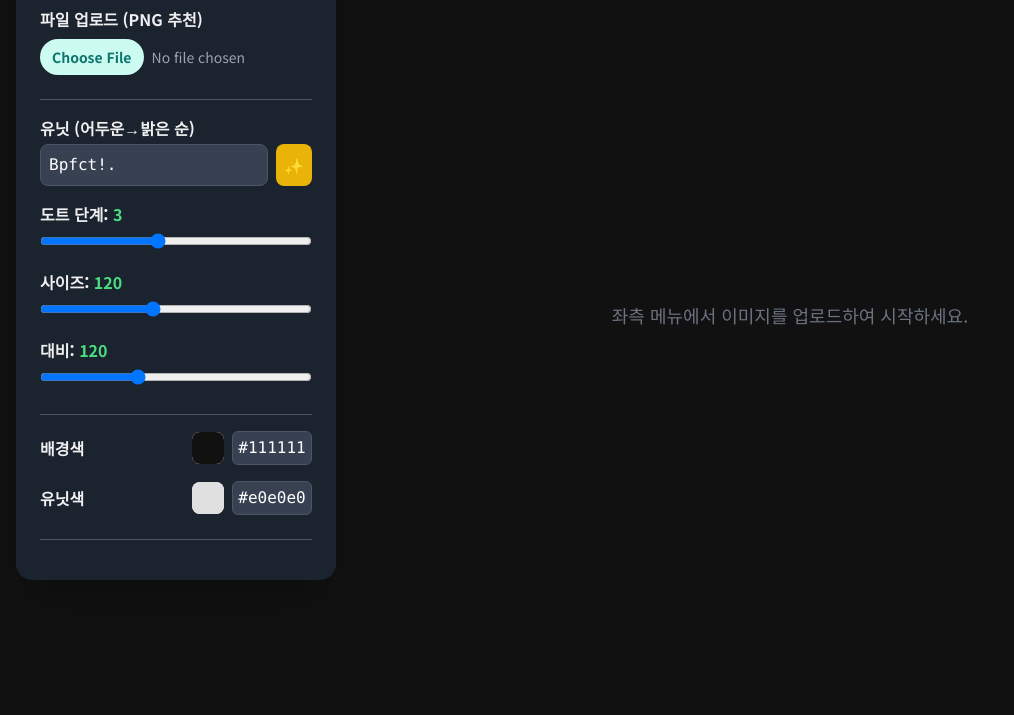
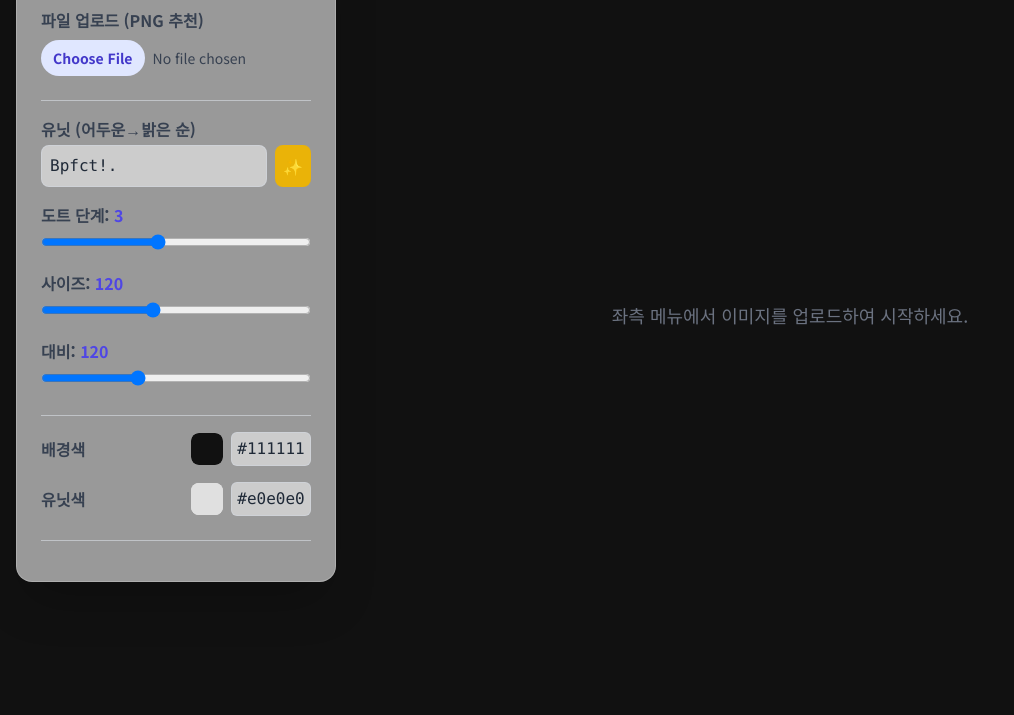
Before and after one commit to suuuuunchan/object-art-generator, a plain HTML site: page index.html in a window 1280 px wide. Shown: the part 85-800 px from the top of the page, without its empty margins (0-1014 px from the left). Drawn offline with nearby package versions, Linux system fonts and the light colour scheme.

Commit message:
Update index.html

```diff
--- a/index.html
+++ b/index.html
@@ -3,7 +3,7 @@
 <head>
     <meta charset="UTF-8">
     <meta name="viewport" content="width=device-width, initial-scale=1.0">
-    <title>개체 중심 하이브리드 아트 생성기 (Pro)</title>
+    <title>ASCII ART tools for pfct</title>
     <script src="https://cdn.tailwindcss.com"></script>
     <link rel="preconnect" href="https://fonts.googleapis.com">
     <link rel="preconnect" href="https://fonts.gstatic.com" crossorigin>
@@ -14,7 +14,8 @@
             overflow: hidden;
         }
         body {
-            font-family: 'Noto Sans KR', sans-serif; color: #f0f0f0;
+            font-family: 'Noto Sans KR', sans-serif;
+            color: #f0f0f0;
         }
         .btn { transition: all 0.2s ease-in-out; }
         .btn:hover:not(:disabled) { transform: translateY(-2px); box-shadow: 0 4px 10px rgba(0, 0, 0, 0.3); }
@@ -22,14 +23,14 @@
         .slider::-webkit-slider-thumb {
             -webkit-appearance: none; appearance: none;
             width: 18px; height: 18px;
-            background: #4f46e5; cursor: pointer; border-radius: 50%;
+            background: #4338ca; cursor: pointer; border-radius: 50%;
         }
         .slider::-moz-range-thumb {
             width: 18px; height: 18px;
-            background: #4f46e5; cursor: pointer; border-radius: 50%;
+            background: #4338ca; cursor: pointer; border-radius: 50%;
         }
         #loader, .spinner {
-            border: 5px solid #f3f3f3; border-top: 5px solid #4f46e5;
+            border: 5px solid #f3f3f3; border-top: 5px solid #4338ca;
             border-radius: 50%;
             animation: spin 1s linear infinite;
         }
@@ -65,6 +66,29 @@
         input[type="color"]::-webkit-color-swatch-wrapper { padding: 0; }
         input[type="color"]::-webkit-color-swatch { border: none; border-radius: 6px; }
 
+        /* Glassmorphism Toolbar Style */
+        .glass-toolbar {
+            background-color: rgba(245, 245, 245, 0.6); /* Light gray with opacity */
+            backdrop-filter: blur(12px);
+            -webkit-backdrop-filter: blur(12px);
+            border: 1px solid rgba(255, 255, 255, 0.2);
+        }
+        .toolbar-text { color: #374151; } /* Dark gray for text */
+        .toolbar-input {
+            background-color: rgba(255, 255, 255, 0.5);
+            border: 1px solid rgba(209, 213, 219, 0.8);
+            color: #1f2937;
+        }
+         .toolbar-input:focus {
+            ring-color: #4f46e5;
+        }
+        .toolbar-divider {
+            border-color: rgba(209, 213, 219, 0.7);
+        }
+        .toolbar-accent {
+            color: #4f46e5;
+        }
+
     </style>
 </head>
 <body>
@@ -72,54 +96,54 @@
         <svg xmlns="http://www.w3.org/2000/svg" class="h-6 w-6 text-white" fill="none" viewBox="0 0 24 24" stroke="currentColor"><path stroke-linecap="round" stroke-linejoin="round" stroke-width="2" d="M4 6h16M4 12h16M4 18h16" /></svg>
     </button>
 
-    <div id="toolbar-container" class="fixed top-4 left-4 z-20 bg-gray-800 bg-opacity-80 backdrop-filter backdrop-blur-md p-6 rounded-2xl shadow-2xl w-80 space-y-6">
-        <h2 class="text-xl font-bold text-center text-transparent bg-clip-text bg-gradient-to-r from-green-400 to-teal-500">Object Art-i-fy Pro ✨</h2>
+    <div id="toolbar-container" class="fixed top-4 left-4 z-20 glass-toolbar p-6 rounded-2xl shadow-2xl w-80 space-y-6">
+        <h2 class="text-xl font-bold text-center toolbar-text">ASCII ART tools for pfct</h2>
 
         <div class="space-y-2">
-            <label class="font-semibold">파일 업로드 (PNG 추천)</label>
-            <input type="file" id="image-upload" accept="image/*" class="w-full text-sm text-gray-400 file:mr-2 file:py-2 file:px-3 file:rounded-full file:border-0 file:text-sm file:font-semibold file:bg-teal-100 file:text-teal-700 hover:file:bg-teal-200">
+            <label class="font-semibold toolbar-text">파일 업로드 (PNG 추천)</label>
+            <input type="file" id="image-upload" accept="image/*" class="w-full text-sm text-gray-700 file:mr-2 file:py-2 file:px-3 file:rounded-full file:border-0 file:text-sm file:font-semibold file:bg-indigo-100 file:text-indigo-700 hover:file:bg-indigo-200">
         </div>
 
-        <div class="space-y-4 border-t border-gray-600 pt-4">
+        <div class="space-y-4 border-t toolbar-divider pt-4">
             <div>
-                <label for="custom-chars" class="block mb-1 font-semibold">유닛 (어두운→밝은 순)</label>
+                <label for="custom-chars" class="block mb-1 font-semibold toolbar-text">유닛 (어두운→밝은 순)</label>
                 <div class="flex gap-2">
-                     <input type="text" id="custom-chars" value="Bpfct!." class="flex-grow w-full font-mono bg-gray-700 text-white p-2 rounded-lg border border-gray-600 focus:ring-2 focus:ring-green-500">
+                     <input type="text" id="custom-chars" value="Bpfct!." class="flex-grow w-full font-mono toolbar-input p-2 rounded-lg focus:ring-2">
                      <button id="suggest-units-btn" class="btn bg-yellow-500 hover:bg-yellow-600 p-2 rounded-lg" title="AI 유닛 추천">✨</button>
                 </div>
             </div>
              <div>
-                <label for="dot-levels" class="block mb-1 font-semibold">도트 단계: <span id="dot-levels-value" class="font-bold text-green-400">3</span></label>
+                <label for="dot-levels" class="block mb-1 font-semibold toolbar-text">도트 단계: <span id="dot-levels-value" class="font-bold toolbar-accent">3</span></label>
                 <input type="range" id="dot-levels" min="0" max="7" value="3" class="w-full slider">
             </div>
             <div>
-                <label for="ascii-size" class="block mb-1 font-semibold">사이즈: <span id="ascii-size-value" class="font-bold text-green-400">120</span></label>
+                <label for="ascii-size" class="block mb-1 font-semibold toolbar-text">사이즈: <span id="ascii-size-value" class="font-bold toolbar-accent">120</span></label>
                 <input type="range" id="ascii-size" min="30" max="250" value="120" class="w-full slider">
             </div>
             <div>
-                <label for="contrast" class="block mb-1 font-semibold">대비: <span id="contrast-value" class="font-bold text-green-400">120</span></label>
+                <label for="contrast" class="block mb-1 font-semibold toolbar-text">대비: <span id="contrast-value" class="font-bold toolbar-accent">120</span></label>
                 <input type="range" id="contrast" min="50" max="250" value="120" class="w-full slider">
             </div>
         </div>
 
-        <div class="space-y-4 border-t border-gray-600 pt-4">
+        <div class="space-y-4 border-t toolbar-divider pt-4">
             <div class="flex items-center justify-between">
-                <label for="bg-color" class="font-semibold">배경색</label>
+                <label for="bg-color" class="font-semibold toolbar-text">배경색</label>
                 <div class="flex items-center gap-2">
                     <input type="color" id="bg-color-picker" value="#111111">
-                    <input type="text" id="bg-color-hex" value="#111111" class="w-20 font-mono bg-gray-700 text-white p-1 rounded-md border border-gray-600 text-center">
+                    <input type="text" id="bg-color-hex" value="#111111" class="w-20 font-mono toolbar-input p-1 rounded-md text-center">
                 </div>
             </div>
              <div class="flex items-center justify-between">
-                <label for="unit-color" class="font-semibold">유닛색</label>
+                <label for="unit-color" class="font-semibold toolbar-text">유닛색</label>
                 <div class="flex items-center gap-2">
                     <input type="color" id="unit-color-picker" value="#e0e0e0">
-                    <input type="text" id="unit-color-hex" value="#e0e0e0" class="w-20 font-mono bg-gray-700 text-white p-1 rounded-md border border-gray-600 text-center">
+                    <input type="text" id="unit-color-hex" value="#e0e0e0" class="w-20 font-mono toolbar-input p-1 rounded-md text-center">
                 </div>
             </div>
         </div>
 
-        <div class="flex gap-4 border-t border-gray-600 pt-4">
+        <div class="flex gap-4 border-t toolbar-divider pt-4">
             <button id="show-original-btn" class="btn flex-1 hidden bg-gray-600 hover:bg-gray-700 text-white font-bold py-2 px-4 rounded-lg">원본</button>
             <div class="flex-1 grid grid-cols-2 gap-2">
                  <a id="download-png-link" class="btn text-center hidden bg-blue-600 hover:bg-blue-700 text-white font-bold py-2 px-4 rounded-lg">PNG</a>
```
